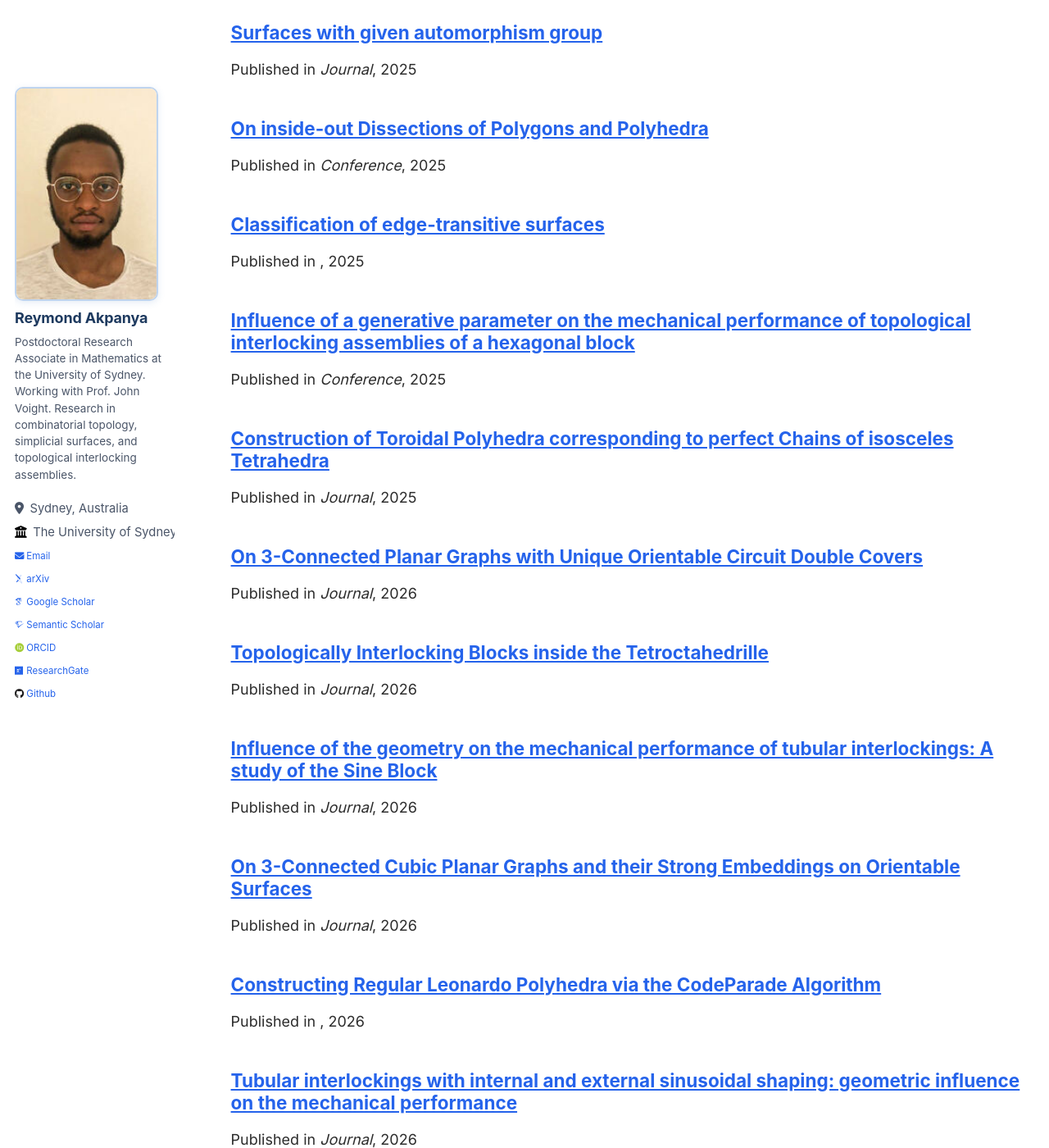
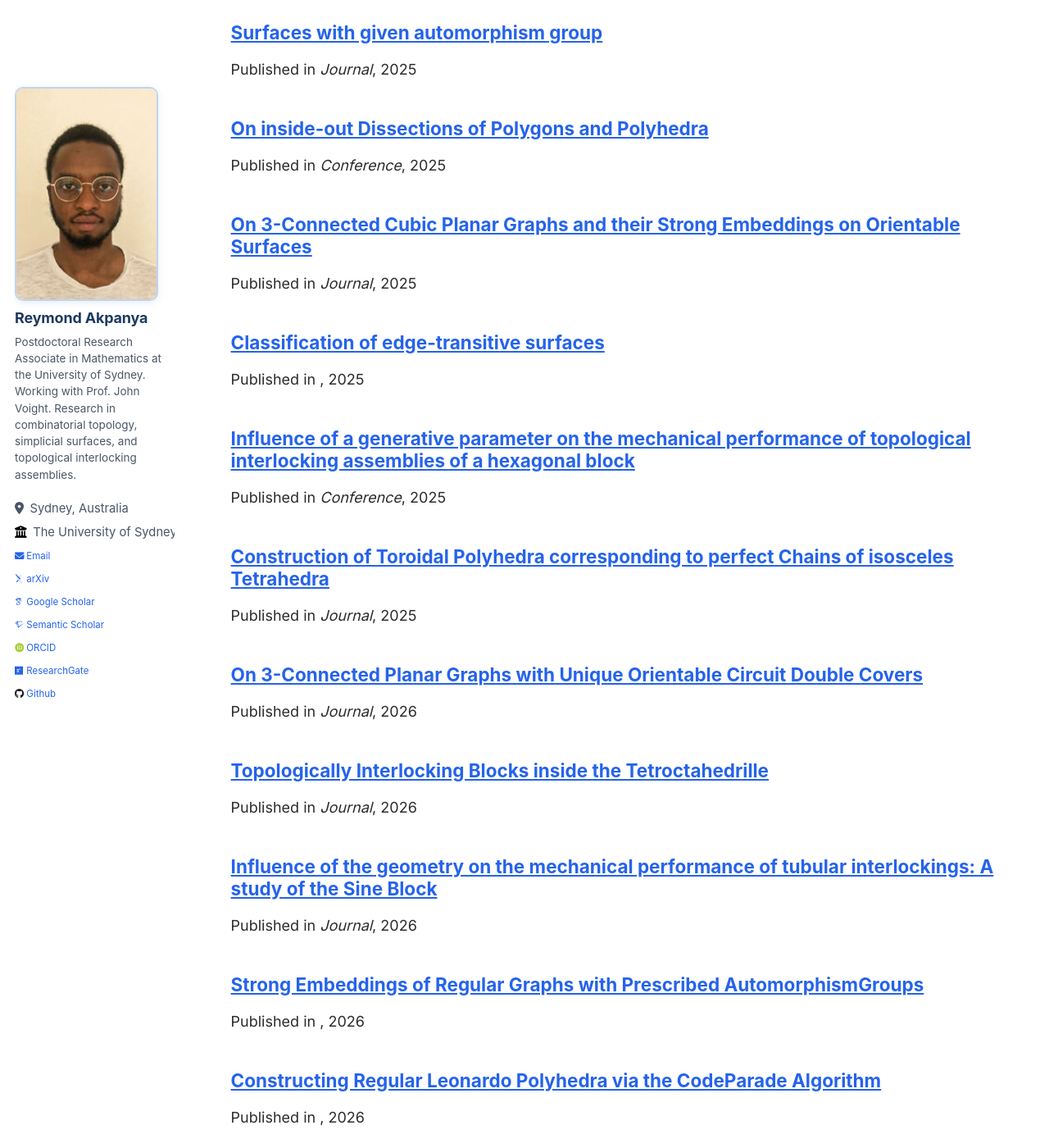
Before and after one commit to ReymondAkpanya/ReymondAkpanya.github.io, a Jekyll site: the page built from _pages/collection-archive.html, in a window 1280 px wide and 1400 px high, scrolled down 4455 px. Shown: the whole window at 82% size. Built offline with Jekyll 4.4.1, drawn with Linux system fonts in a browser that asks for light colours; some web fonts are replaced; some of the changed text lies outside the part shown.

```diff
--- a/_publications/orientable.md
+++ b/_publications/orientable.md
@@ -6,5 +6,5 @@ permalink: /publication/orientable.md
 coauthors: "with Meike Weiss and Alice C. Niemeyer"
 citation_info: "Submitted, Preprint on arxiv"
 venue: "Journal"
-date: 2026-09-18
+date: 2025-09-18
 ---
```
Also changed, not shown: _publications/cryst.md (+1 -1 lines), _publications/kregular.md (+2 -2 lines), _publications/polyhedral.md (+1 -1 lines).
